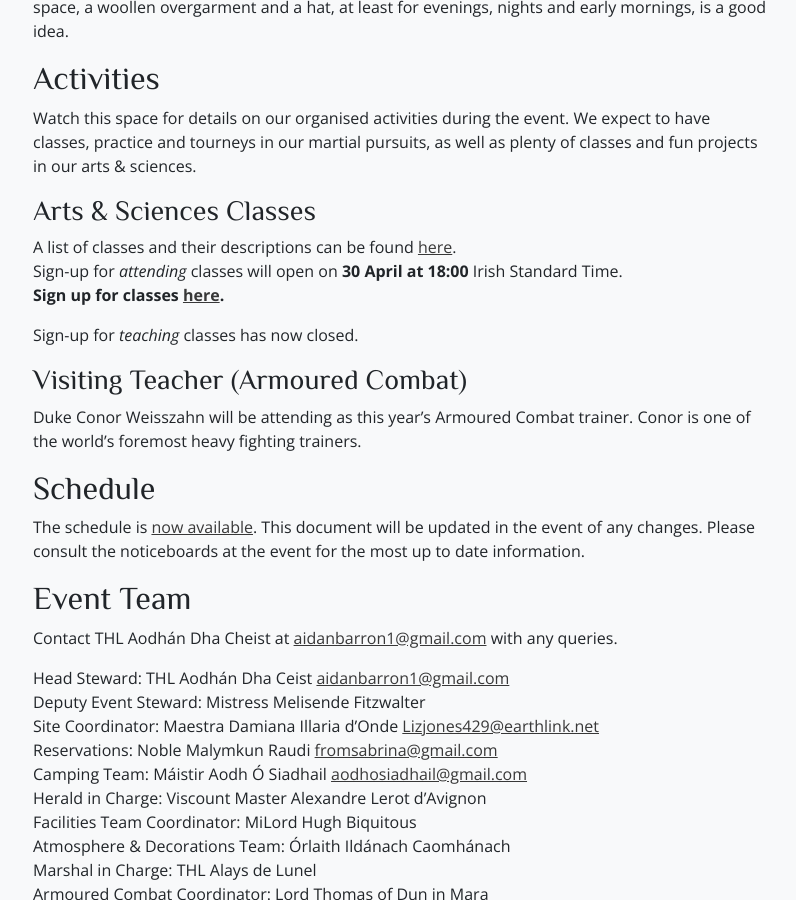
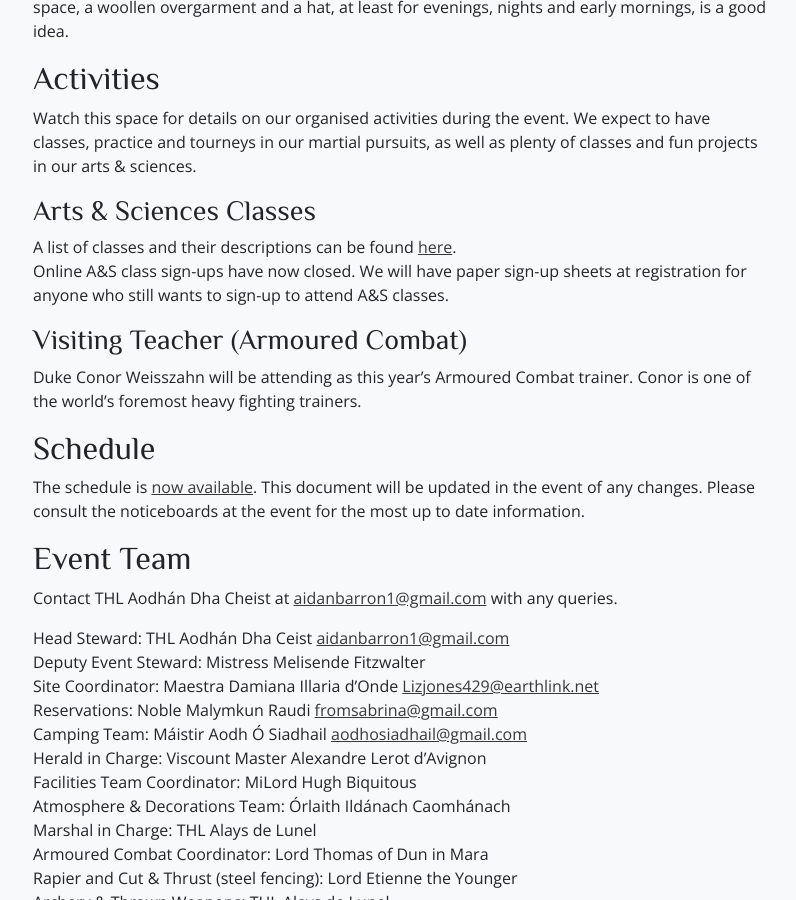
Before and after one commit to drachenwald/dun-in-mara, a Jekyll site: the page built from events/2025/strawberry-raid-iv/index.md, in a window 1280 px wide and 900 px high, scrolled down 3922 px. Shown: the whole window, without its empty margins (49-845 px from the left). Built offline with Jekyll 4.4.1, drawn with Linux system fonts in a browser that asks for light colours; comment, search, counter and statistics services are not loaded.

Commit message:
removed fienta link for class sign up from Strawberry Raid

```diff
--- a/events/2025/strawberry-raid-iv/index.md
+++ b/events/2025/strawberry-raid-iv/index.md
@@ -133,10 +133,7 @@
 ### Arts & Sciences Classes
 
 A list of classes and their descriptions can be found [here](classes/).
-Sign-up for *attending* classes will open on **30 April at 18:00** Irish Standard Time.
-**Sign up for classes [here](https://fienta.com/strawberry-raid-iv-class-signup).**
-
-Sign-up for *teaching* classes has now closed.
+Online A&S class sign-ups have now closed. We will have paper sign-up sheets at registration for anyone who still wants to sign-up to attend A&S classes.
 
 ### Visiting Teacher (Armoured Combat)
 
```
Also changed, not shown: events/2025/strawberry-raid-iv/classes.md (+1 -3 lines).
